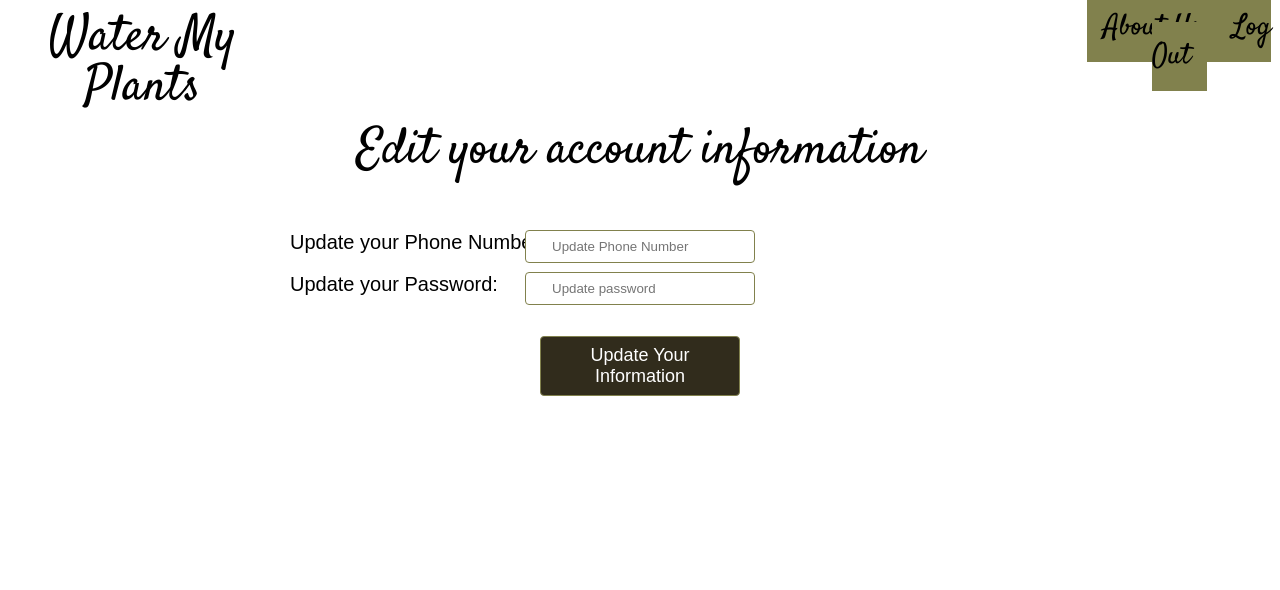
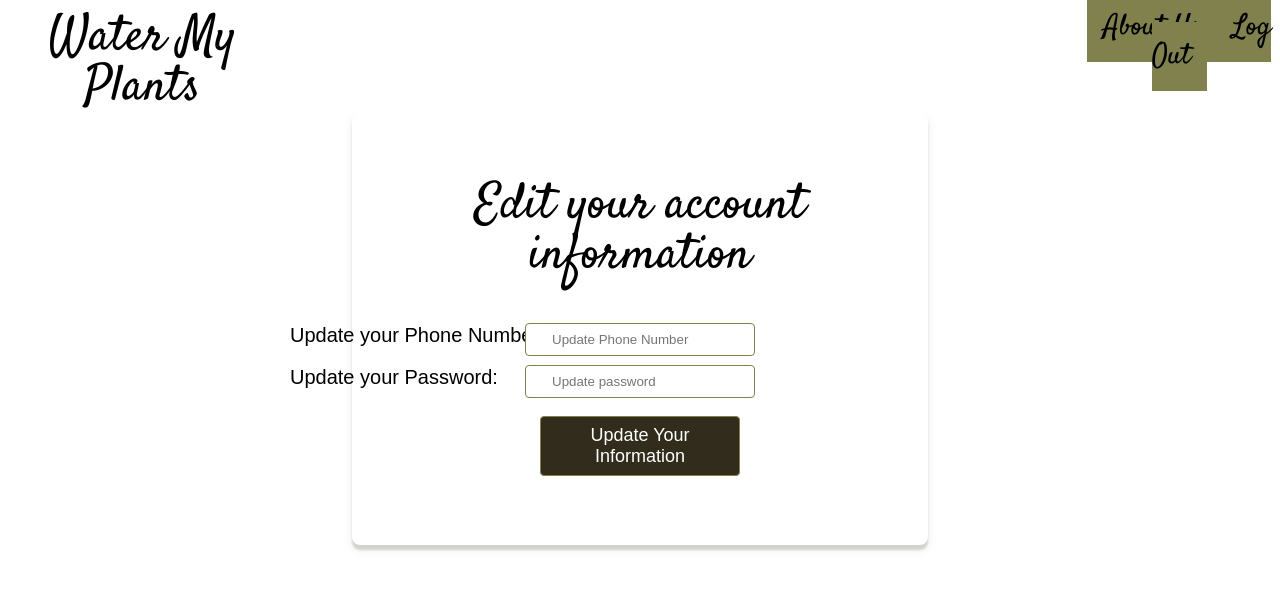
Before and after one commit to water-my-plants-6/front-end, a React (Create React App) app in the folder water-plants/: page /accountupdate in a window 1280 px wide. Shown: the top 590 px of the page. Built offline with nearby package versions, Linux system fonts and the light colour scheme; a web font is replaced by a local one.

Commit message:
Finished a majority of the styling, added containers to the forms except for the forms that will be enclosed in modals (I will have to style those), still need to work on the navigation

```diff
--- a/water-plants/src/components/AccountUpdate.js
+++ b/water-plants/src/components/AccountUpdate.js
@@ -3,6 +3,13 @@ import * as yup from "yup";
 import axios from "axios";
 import styled from "styled-components";
 
+const FormContainer = styled.div `
+    box-shadow: 0 5px 10px rgba(104, 113, 88, 0.12), 0 5px 2px rgba(104, 113, 88, 0.24);
+    border-radius: 8px;
+    width: 45%;
+    padding: 5%;
+    margin: auto;
+`
 const Title = styled.h1 `
     font-size: 5rem;
     padding-bottom: 10%;
@@ -16,7 +23,7 @@ const Form = styled.form `
 const Label = styled.label `
     margin-bottom: -34px;
     text-align: left;
-    width: 700px;
+    width: 70rem;
     font-family: 'Jaldi', sans-serif;
     font-size: 2rem;
 `
@@ -108,10 +115,11 @@ export default function AccountUpdate () {
             .catch(err => console.log(err));
     };
     return(
+    <FormContainer>
         <Form onSubmit={formSubmit}>
             <div>
                 <Title>Edit your account information</Title>
-            </div>
+                </div>
             <Label htmlFor="phoneNumber">Update your Phone Number:</Label>
             <Input
                 type="text"
@@ -119,9 +127,9 @@ export default function AccountUpdate () {
                 id="phoneNumber"
                 value={formState.phoneNumber}
                 onChange={inputChange}
-                placeholder="Update Phone Number"
+                 placeholder="Update Phone Number"
                 />
-            {errorState.phoneNumber.length > 0 ? (<p>{errorState.phoneNumber}</p>) : null}
+                {errorState.phoneNumber.length > 0 ? (<p>{errorState.phoneNumber}</p>) : null}
             <Label htmlFor="password">Update your Password:</Label>
             <Input
                 type="text"
@@ -131,8 +139,10 @@ export default function AccountUpdate () {
                 onChange={inputChange}
                 placeholder="Update password"
                 />
-            {errorState.password.length > 0 ? (<p>{errorState.password}</p>) : null}
+                {errorState.password.length > 0 ? (<p>{errorState.password}</p>) : null}
             <Button>Update Your Information</Button>
+
         </Form>
+        </FormContainer>
     )
 }
--- a/water-plants/src/components/EditPlant.js
+++ b/water-plants/src/components/EditPlant.js
@@ -1,6 +1,13 @@
 import React, {useState} from "react";
 import styled from "styled-components";
 
+const FormContainer = styled.div `
+    box-shadow: 0 5px 10px rgba(104, 113, 88, 0.12), 0 5px 2px rgba(104, 113, 88, 0.24);
+    border-radius: 8px;
+    width: 50%;
+    padding: 5%;
+    margin: auto;
+`
 const Title = styled.h1 `
     font-size: 5rem;
     padding-bottom: 10%;
@@ -14,7 +21,7 @@ const Form = styled.form `
 const Label = styled.label `
     margin-bottom: -34px;
     text-align: left;
-    width: 750px;
+    width: 75rem;
     font-family: 'Jaldi', sans-serif;
     font-size: 2rem;
 `
@@ -65,6 +72,7 @@ const EditPlant = props => {
     }
 
     return(
+        <FormContainer>
             <Form onSubmit={event =>{
                 event.preventDefault()
                 props.addEdit(editPlant)
@@ -107,6 +115,7 @@ const EditPlant = props => {
                 </Select>
                 <Button type="submit">Edit</Button>
             </Form>
+           </FormContainer>
     )
 }
 
--- a/water-plants/src/components/LoginForm.js
+++ b/water-plants/src/components/LoginForm.js
@@ -3,7 +3,13 @@ import * as yup from "yup";
 import axios from "axios";
 import styled from "styled-components";
 
-
+const FormContainer = styled.div `
+    box-shadow: 0 5px 10px rgba(104, 113, 88, 0.12), 0 5px 2px rgba(104, 113, 88, 0.24);
+    border-radius: 8px;
+    width: 30%;
+    padding: 5%;
+    margin: auto;
+`
 const Title = styled.h1 `
     font-size: 5rem;
 `
@@ -23,7 +29,7 @@ const Form = styled.form `
 const Label = styled.label `
     margin-bottom: -34px;
     text-align: left;
-    width: 400px;
+    width: 38rem;
     font-family: 'Jaldi', sans-serif;
     font-size: 2rem;
 `
@@ -129,6 +135,7 @@ export default function LoginForm () {
     };
 
     return (
+        <FormContainer>
             <Form onSubmit={formSubmit}>
                 <div className="signIn">
                     <Title>Welcome Back!</Title>
@@ -156,5 +163,6 @@ export default function LoginForm () {
                     {errorState.password.length > 0 ? (<Error>{errorState.password}</Error>) : null}
                 <Button disabled={buttonDisabled}>Sign In</Button>
             </Form>
+        </FormContainer>
     )
 }
--- a/water-plants/src/components/PlantList.js
+++ b/water-plants/src/components/PlantList.js
@@ -65,8 +65,8 @@ const PlantList = props => {
                             <Para>Would you like to delete? </Para>
                         </ModalBody>
                         <ModalFooter>
-                            <button>Yes</button>
-                            <button>No</button>
+                            <Button>Yes</Button>
+                            <Button>No</Button>
                         </ModalFooter>
                     </Modal>
                 </Card>
--- a/water-plants/src/components/SignUpForm.js
+++ b/water-plants/src/components/SignUpForm.js
@@ -2,6 +2,14 @@ import React, {useState, useEffect} from "react";
 import * as yup from "yup";
 import axios from "axios";
 import styled from "styled-components";
+
+const FormContainer = styled.div `
+    box-shadow: 0 5px 10px rgba(104, 113, 88, 0.12), 0 5px 2px rgba(104, 113, 88, 0.24);
+    border-radius: 8px;
+    width: 45%;
+    padding: 5%;
+    margin: auto;
+`
 
 const Title = styled.h1 `
     font-size: 5rem;
@@ -16,7 +24,7 @@ const Form = styled.form `
 const Label = styled.label `
     margin-bottom: -34px;
     text-align: left;
-    width: 655px;
+    width: 70rem;
     font-family: 'Jaldi', sans-serif;
     font-size: 2rem;
 `
@@ -129,6 +137,7 @@ export default function SignUpForm () {
     };
 
     return(
+        <FormContainer>
             <Form onSubmit={formSubmit}>
                 <div className="signup">
                     <Title>Create a New Account</Title>
@@ -171,5 +180,6 @@ export default function SignUpForm () {
                     {errorState.password.length > 0 ? (<Error>{errorState.password}</Error>) : null}
                 <Button disabled={buttonDisabled}>Create Account</Button>
             </Form>
+        </FormContainer>
     )
 }
```
Lines whose indentation alone changed are shown as unchanged.
